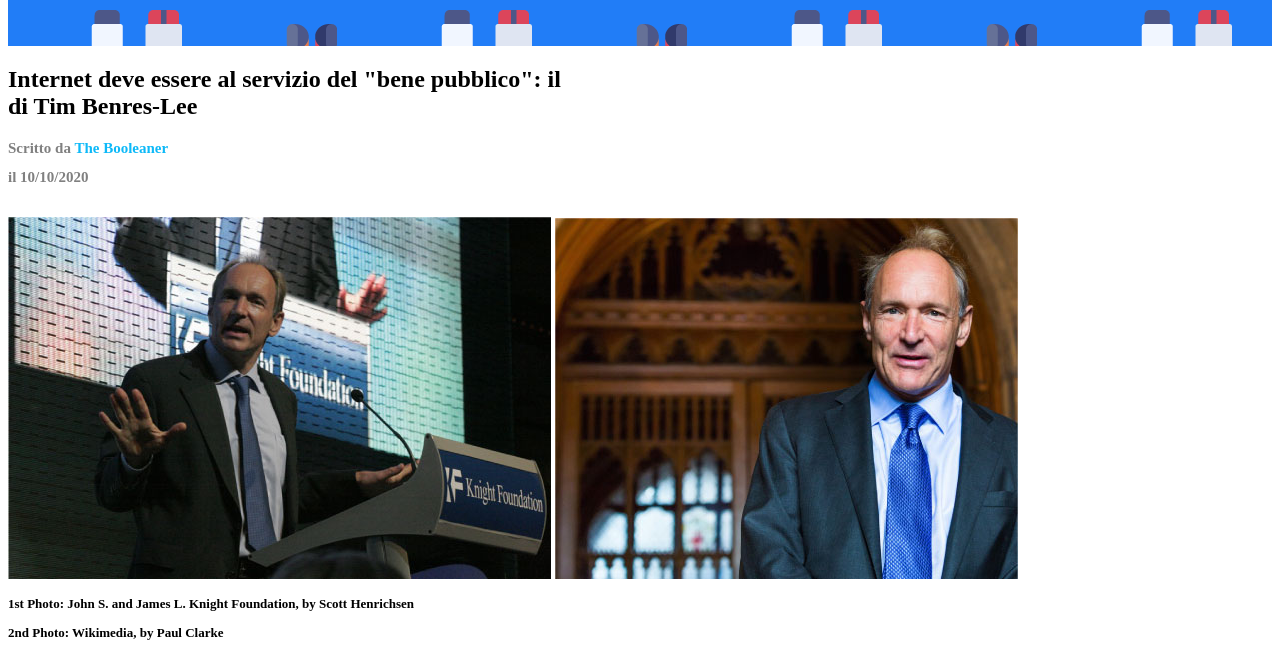
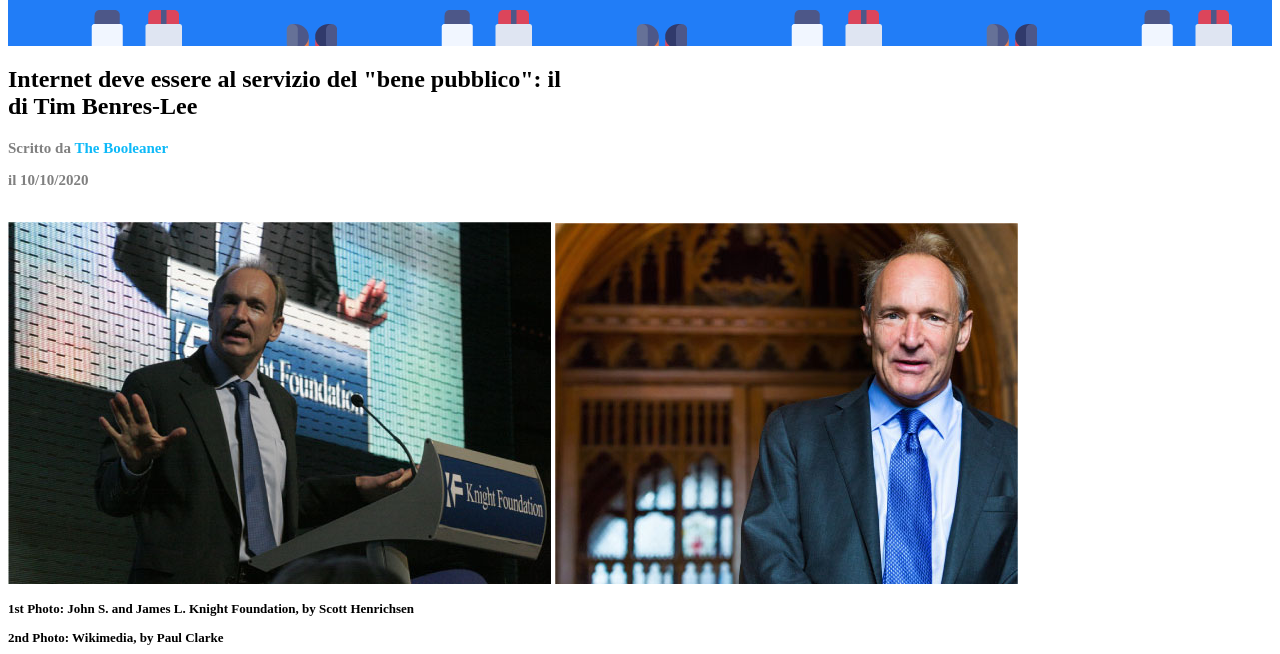
Before and after one commit to Ericson-Manalo/html-css-booleaner, a plain HTML site: page index.html in a window 1280 px wide. Shown: the part 112-766 px from the top of the page. Drawn offline with Linux system fonts and the light colour scheme.

Commit message:
fixing the text info

```diff
--- a/index.html
+++ b/index.html
@@ -10,7 +10,6 @@
 <body>
     <header>
         <img class="logo" src="img-2/logo.svg" alt="Logo boolean">
-
     </header>
 
 
@@ -19,7 +18,7 @@
             <h1>Internet deve essere al servizio del "bene pubblico": il <br>
                 di Tim Benres-Lee</h1>
              <h2 class="text-info">Scritto da <span class="lightblue-text">The Booleaner</span></h2>
-                <h2 class="text-info">il 10/10/2020</h2>
+                <h3 class="text-info">il 10/10/2020</h3>
 
                 <br>
 
```
